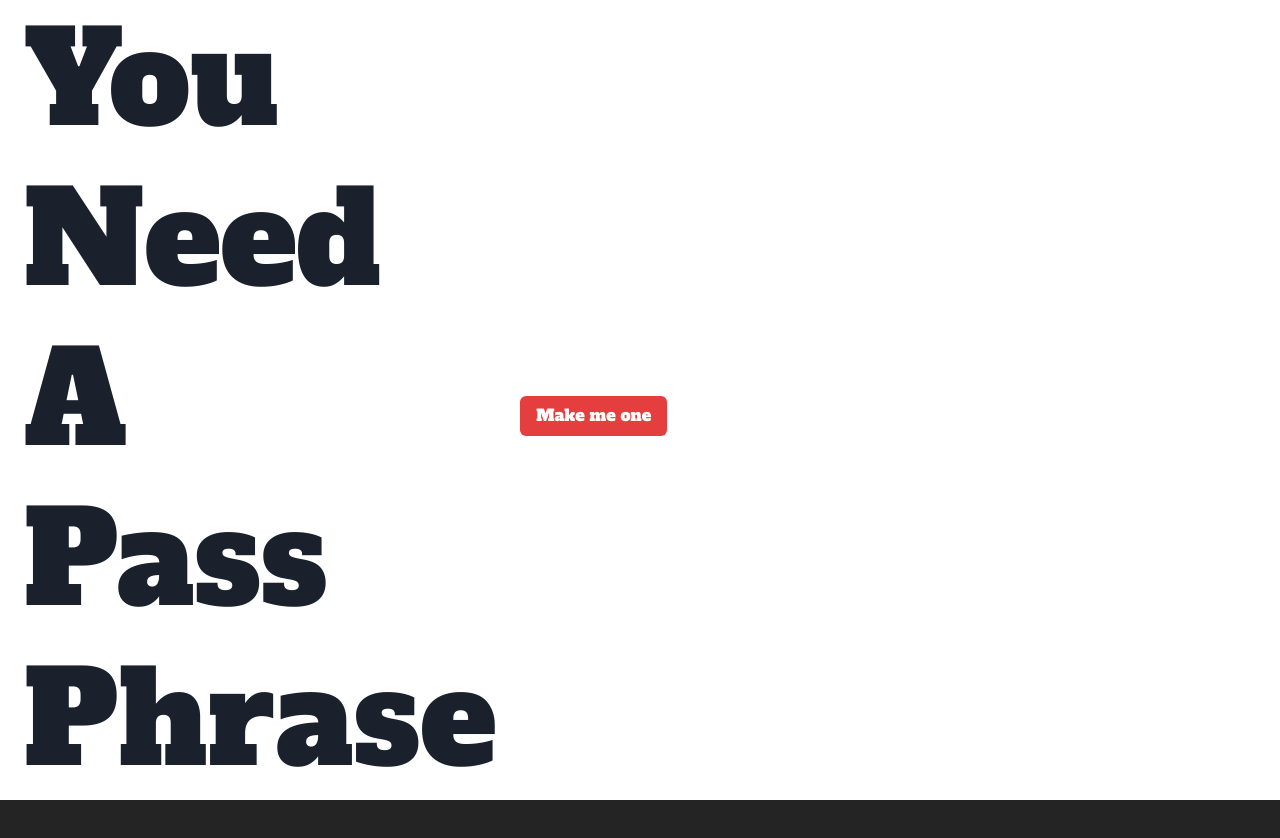
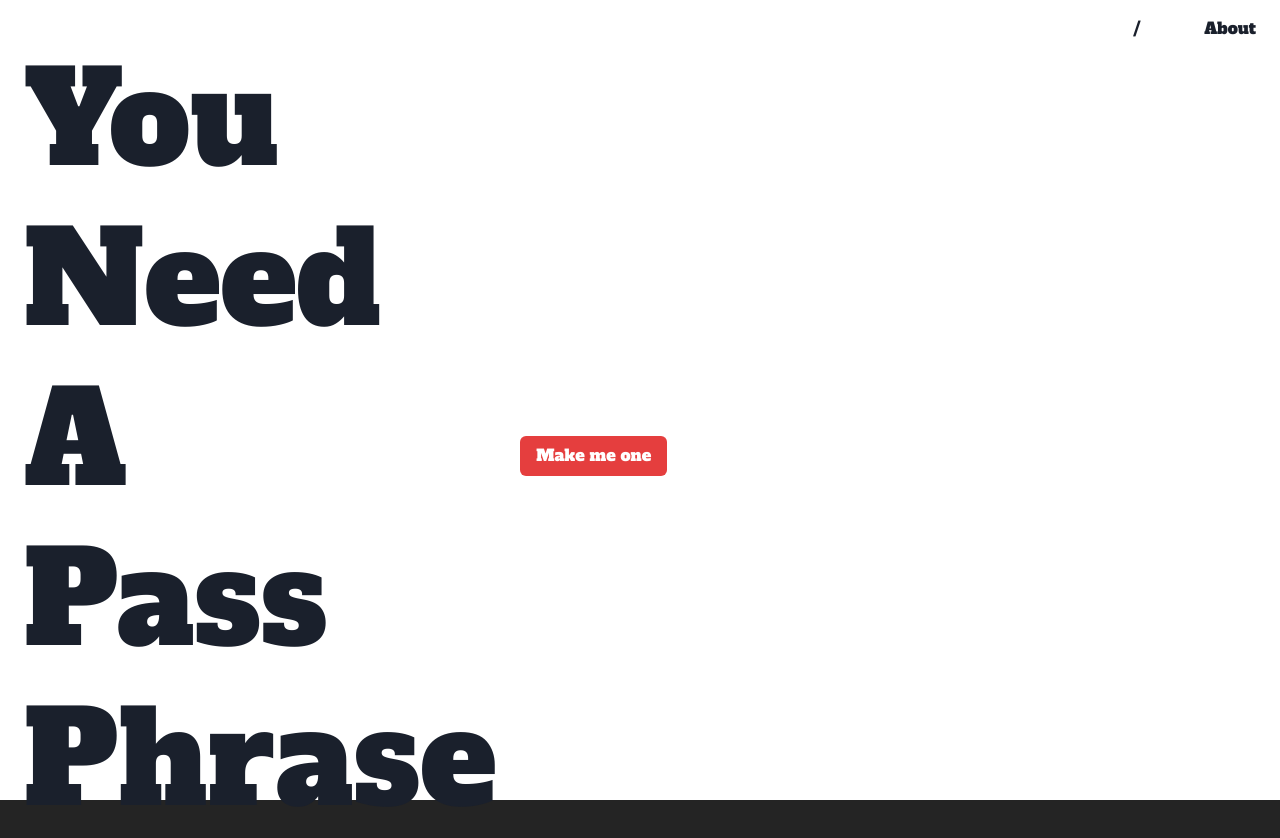
Before and after one commit to cdanielsen/next-long-pass, a React (Vite) app: page / in a window 1280 px wide. Shown: the top 838 px of the page. Before the commit the page ends 808 px from the top, so only its background shows below. Built offline with nearby package versions, Linux system fonts and the light colour scheme.

Commit message:
feat: add basic routing and shell /about view

```diff
--- a/package.json
+++ b/package.json
@@ -33,12 +33,14 @@
     "react": "^18.2.0",
     "react-dom": "^18.2.0",
     "react-icons": "^4.11.0",
+    "react-router-dom": "^6.16.0",
     "typewriter-effect": "^2.20.1"
   },
   "devDependencies": {
     "@types/node": "^20.6.0",
     "@types/react": "^18.2.15",
     "@types/react-dom": "^18.2.7",
+    "@types/react-router": "^5.1.20",
     "@typescript-eslint/eslint-plugin": "^6.0.0",
     "@typescript-eslint/parser": "^6.0.0",
     "@vitejs/plugin-react": "^4.0.3",
--- a/src/Main.tsx
+++ b/src/Main.tsx
@@ -1,15 +1,19 @@
 import React from "react";
 import ReactDOM from "react-dom/client";
 import { ChakraProvider } from "@chakra-ui/react";
+import { BrowserRouter } from "react-router-dom";
+
 import App from "./components/App.tsx";
 import "@fontsource/alfa-slab-one";
 import "./Main.css";
 
-// eslint-disable-next-line
+// eslint-disable-next-line @typescript-eslint/no-non-null-assertion
 ReactDOM.createRoot(document.getElementById("root")!).render(
   <React.StrictMode>
     <ChakraProvider>
-      <App />
+      <BrowserRouter>
+        <App />
+      </BrowserRouter>
     </ChakraProvider>
   </React.StrictMode>,
 );
--- a/src/components/App.tsx
+++ b/src/components/App.tsx
@@ -1,12 +1,18 @@
+import { Route, Routes } from "react-router";
 import { Flex } from "@chakra-ui/react";
-import Header from "./Header";
-import Content from "./Content";
+
+import Nav from "./Nav";
+import Root from "../routes/Root";
+import About from "../routes/About";
 
 function App() {
   return (
-    <Flex height="100vh">
-      <Header />
-      <Content />
+    <Flex direction="column" height="100vh">
+      <Nav />
+      <Routes>
+        <Route path="/" element={<Root />} />
+        <Route path="/about" element={<About />} />
+      </Routes>
     </Flex>
   );
 }
--- /dev/null
+++ b/src/components/Nav.tsx
@@ -0,0 +1,21 @@
+import { Flex, HStack, Box } from "@chakra-ui/react";
+import { Link } from "react-router-dom";
+
+const Nav = () => {
+  return (
+    <nav id="Navbar">
+      <Flex justify="flex-end" marginTop="1rem">
+        <HStack as="ul" spacing="4rem" listStyleType="none">
+          <Box as="li">
+            <Link to="/">/</Link>
+          </Box>
+          <Box as="li">
+            <Link to="/about">About</Link>
+          </Box>
+        </HStack>
+      </Flex>
+    </nav>
+  );
+};
+
+export default Nav;
--- /dev/null
+++ b/src/routes/About.tsx
@@ -0,0 +1,5 @@
+const About = () => {
+  return <div>Ahoy!</div>;
+};
+
+export default About;
--- /dev/null
+++ b/src/routes/Root.tsx
@@ -0,0 +1,14 @@
+import { Flex } from "@chakra-ui/react";
+import Header from "../components/Header";
+import Content from "../components/Content";
+
+const Root = () => {
+  return (
+    <Flex height="100%">
+      <Header />
+      <Content />
+    </Flex>
+  );
+};
+
+export default Root;
```
Also changed, not shown: 1 other file (tests, documents, lock files or other folders).
